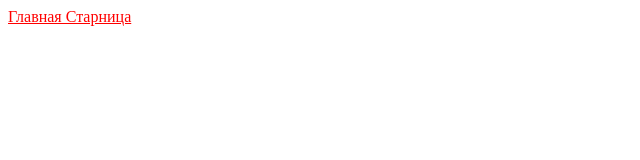
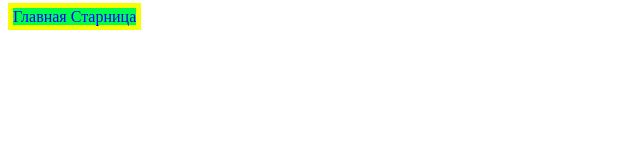
Before and after one commit to hello-world-789/hello-world-789, a plain HTML site: page index.html in a window 1280 px wide. Shown: the whole page, without its empty margins (0-640 px from the left). Drawn offline with Linux system fonts and the light colour scheme.

Commit message:
Подключены стили

```diff
--- a/index.html
+++ b/index.html
@@ -2,11 +2,12 @@
 <html>
   <head>
     <meta charset="UTF-8">
+    <link rel="stylesheet" href="style.css">
   </head>
 <body>
   <div id="main">
     <div id="UpButtonsNavigation">
-    <a style="color: red;" href="index.html">Главная Старница</a>
+    <a href="index.html">Главная Старница</a>
     </div>
   </div>
 </body>
```
